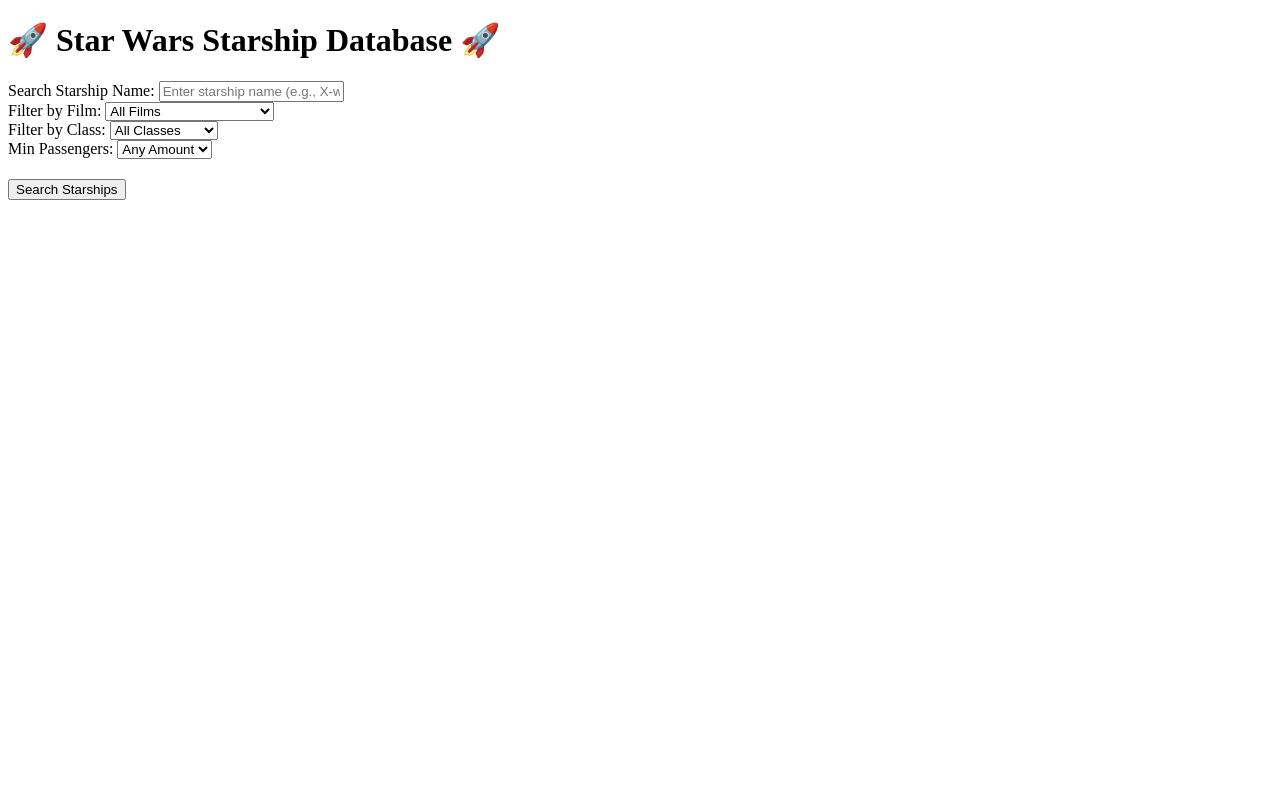
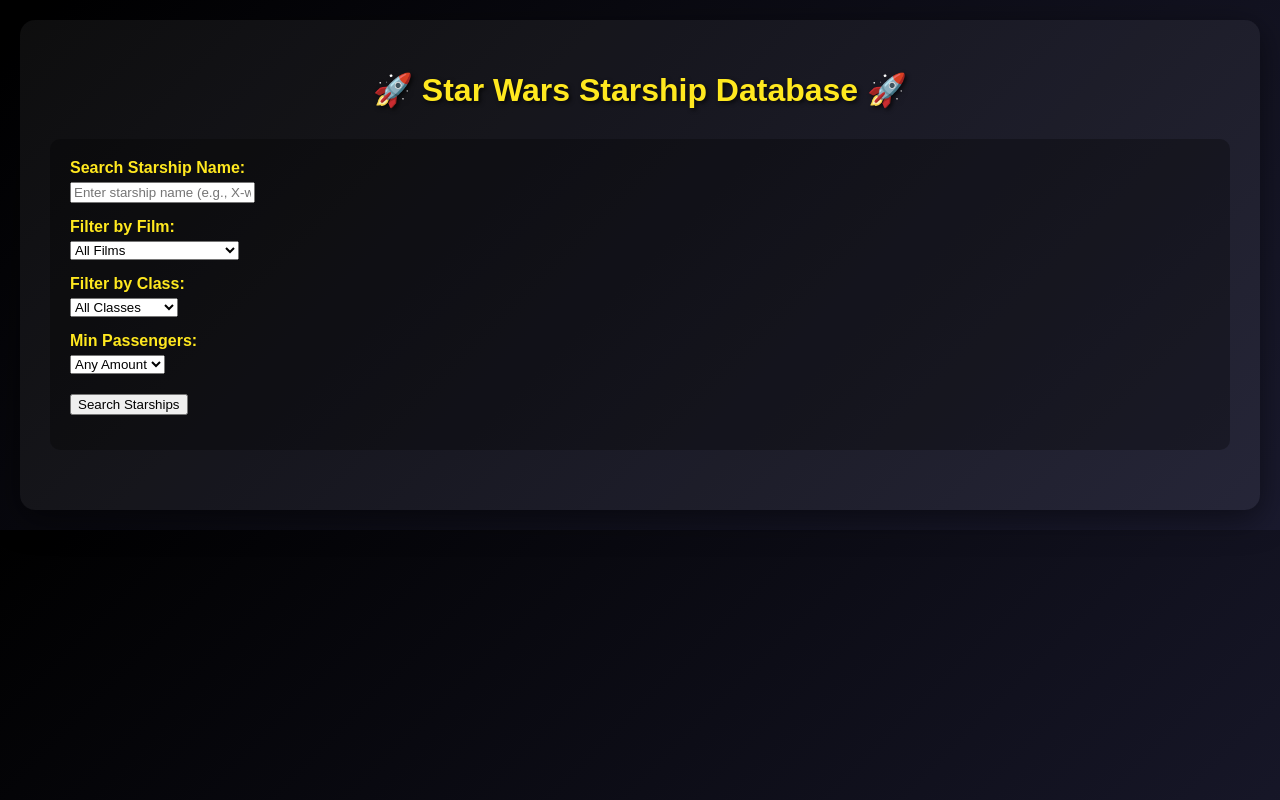
Before and after one commit to p1xelons/235, a plain HTML site: page project2/index.html in a window 1280 px wide. Drawn offline with Linux system fonts and the light colour scheme.

Commit message:
started search css formatting

```diff
--- a/project2/css/proj2Styles.css
+++ b/project2/css/proj2Styles.css
@@ -1,7 +1,7 @@
 /* card css for results */
 .starship-card {
     background: rgba(255, 255, 255, 0.08);
-    border: 2px solid #000;
+    border: 2px solid #FFE81F;
     border-radius: 10px;
     padding: 20px;
     transition: all 0.3s;
@@ -14,9 +14,9 @@
 .starship-name {
     font-size: 22px;
     font-weight: bold;
-    color: #000;
+    color: #FFE81F;
     margin-bottom: 15px;
-    border-bottom: 2px solid #000;
+    border-bottom: 2px solid #FFE81F;
     padding-bottom: 10px;
 }
 .starship-detail {
@@ -25,5 +25,45 @@
     line-height: 1.6;
 }
 .starship-detail strong {
-    color: #000;
+    color: #FFE81F;
 }
+
+/* main default css for searching interface */
+body {
+    font-family: 'Arial', sans-serif;
+    background: linear-gradient(135deg, #000000, #1a1a2e);
+    color: #fff;
+    padding: 20px;
+    margin: 0;
+}
+.container {
+    max-width: 1200px;
+    margin: 0 auto;
+    background: rgba(255, 255, 255, 0.05);
+    padding: 30px;
+    border-radius: 15px;
+    box-shadow: 0 8px 32px rgba(0, 0, 0, 0.5);
+}
+h1 {
+    text-align: center;
+    color: #ffe81f;
+    text-shadow: 2px 2px 4px rgba(0, 0, 0, 0.7);
+    margin-bottom: 30px;
+}
+.controls {
+    background: rgba(0, 0, 0, 0.3);
+    padding: 20px;
+    border-radius: 10px;
+    margin-bottom: 30px;
+}
+
+.control-group {
+    margin-bottom: 15px;
+}
+
+label {
+    display: block;
+    margin-bottom: 5px;
+    color: #ffe81f;
+    font-weight: bold;
+}
```
